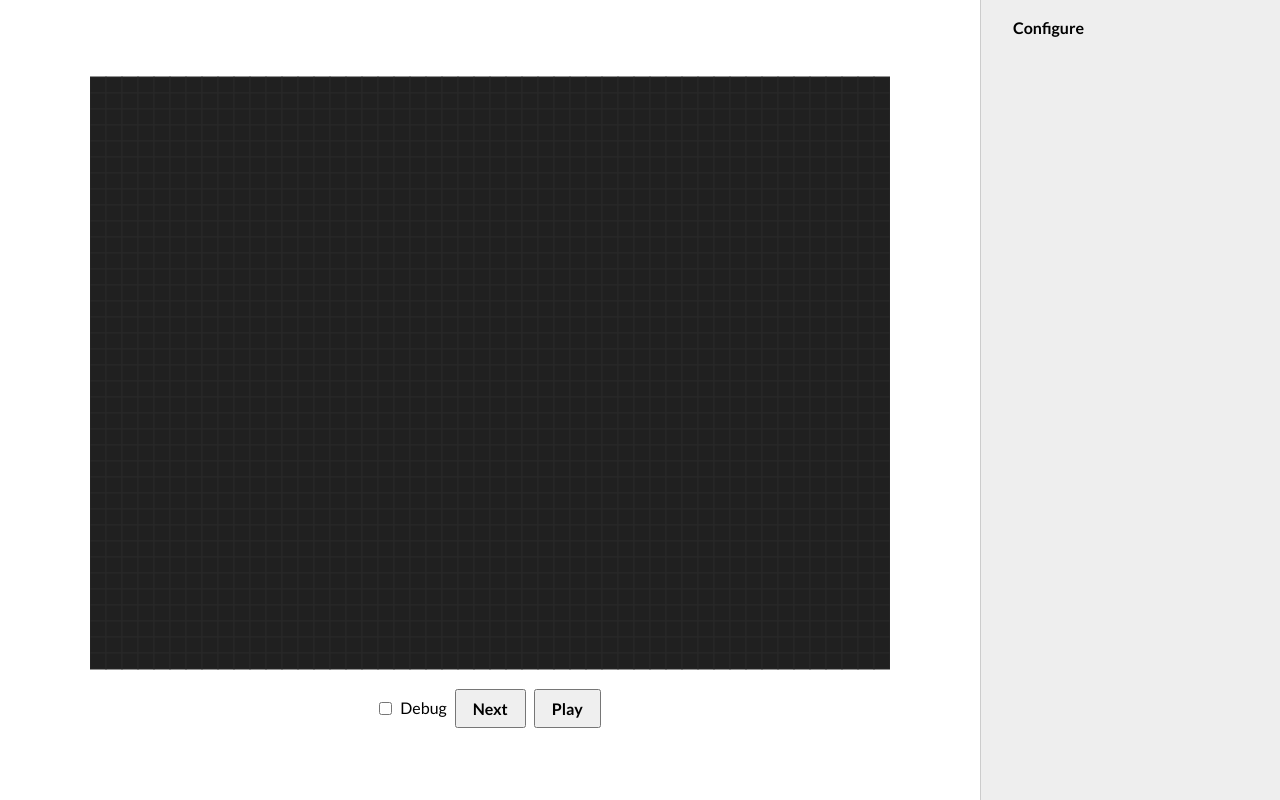
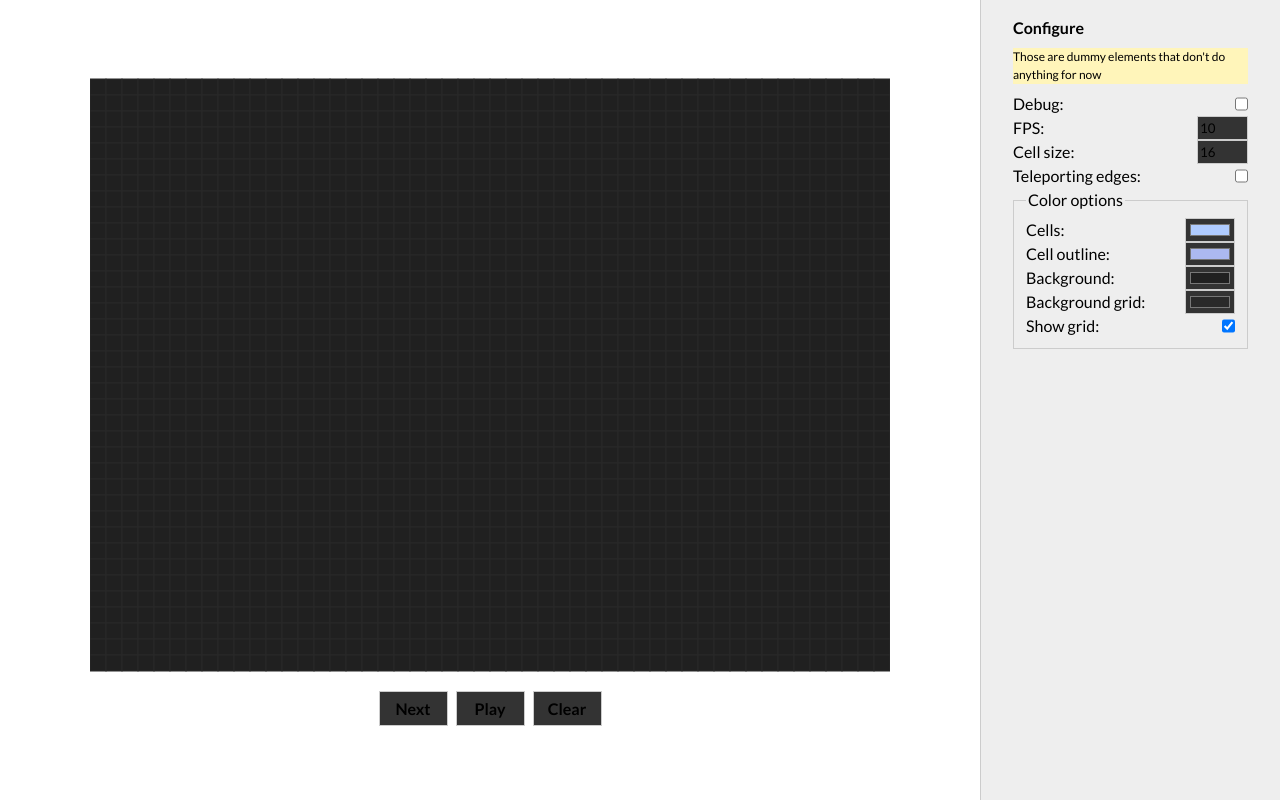
Before and after one commit to nikkehtine/conway-ts, a website with bundled scripts: page index.html in a window 1280 px wide. Built offline with nearby package versions, Linux system fonts and the light colour scheme.

Commit message:
Add UI controls and a clear button

```diff
--- a/index.html
+++ b/index.html
@@ -11,14 +11,54 @@
     <main>
       <canvas id="app"></canvas>
       <div class="controls">
-        <input type="checkbox" id="debug" />
-        <label for="debug">Debug</label>
         <input type="button" id="next" value="Next" />
         <input type="button" id="play" value="Play" />
+        <input type="button" id="clear" value="Clear" />
       </div>
     </main>
     <aside>
       <p class="head">Configure</p>
+      <p class="message">Those are dummy elements that don't do anything for now</p>
+      <!------------------------------------------->
+      <label>
+        Debug:
+        <input type="checkbox" id="debug" />
+      </label>
+      <label>
+        FPS:
+        <input type="number" id="fps" value="10" min="1" max="100" />
+      </label>
+      <label>
+        Cell size:
+        <input type="number" id="cellSize" value="16" min="2" max="100" />
+      </label>
+      <label>
+        Teleporting edges:
+        <input type="checkbox" id="teleportingEdges" />
+      </label>
+      <fieldset>
+        <legend>Color options</legend>
+        <label>
+          Cells:
+          <input type="color" id="liveCellColor" value="#afcbff" />
+        </label>
+        <label>
+          Cell outline:
+          <input type="color" id="liveGridColor" value="#acb9f0" />
+        </label>
+        <label>
+          Background:
+          <input type="color" id="deadCellColor" value="#202020" />
+        </label>
+        <label>
+          Background grid:
+          <input type="color" id="deadGridColor" value="#292929" />
+        </label>
+        <label>
+          Show grid:
+          <input type="checkbox" id="showGrid" checked />
+        </label>
+      </fieldset>
     </aside>
   </body>
 </html>
--- a/main.ts
+++ b/main.ts
@@ -24,8 +24,8 @@ const COLORS = {
     grid: "#292929",
   },
   [State.Alive]: {
-    fill: "#666666",
-    grid: "#5B5B5B",
+    fill: "#afcbff",
+    grid: "#acb9f0",
   },
 };
 
@@ -59,8 +59,7 @@ const deepCopy = (state: World): World => {
   return JSON.parse(JSON.stringify(state));
 };
 
-let world = createWorld();
-let nextWorld = createWorld();
+let world: World, nextWorld: World;
 
 const renderWorld = () => {
   for (let row = 0; row < BOARD.rows; ++row) {
@@ -80,7 +79,13 @@ const renderWorld = () => {
     }
   }
 };
-renderWorld();
+
+const init = () => {
+  world = createWorld();
+  nextWorld = createWorld();
+  renderWorld();
+};
+init();
 
 const countNeighbors = (row: number, col: number): number => {
   let neighbors = 0;
@@ -119,20 +124,9 @@ const computeNextWorld = () => {
 };
 
 const iterateNext = () => {
-  listActive();
   computeNextWorld();
   world = deepCopy(nextWorld);
   renderWorld();
-};
-
-const listActive = () => {
-  for (let row = 0; row < BOARD.rows; ++row) {
-    for (let col = 0; col < BOARD.cols; ++col) {
-      if (nextWorld[row][col] === State.Alive) {
-        console.log(`x: ${col}, y: ${row}`);
-      }
-    }
-  }
 };
 
 app.addEventListener("mousedown", (e) => {
@@ -149,7 +143,7 @@ app.addEventListener("mousedown", (e) => {
 });
 
 const nextBtn = document.getElementById("next");
-nextBtn?.addEventListener("click", () => iterateNext());
+nextBtn?.addEventListener("click", iterateNext);
 
 BOARD.frameInterval = 1000 / BOARD.fps;
 
@@ -166,20 +160,26 @@ const animate = (currentTime: number) => {
   }
 };
 
+const playPause = () => {
+  running = !running;
+  playBtn?.setAttribute("value", running ? "Stop" : "Play");
+  if (running) {
+    nextBtn?.setAttribute("disabled", "");
+    requestAnimationFrame(animate);
+  } else {
+    nextBtn?.removeAttribute("disabled");
+  }
+};
+
 const playBtn = document.getElementById("play");
 playBtn?.addEventListener("click", () => {
-  if (!running) {
-    playBtn.setAttribute("value", "Stop");
-    if (nextBtn) {
-      nextBtn.setAttribute("disabled", "");
-    }
-    running = true;
-    requestAnimationFrame(animate);
-  } else {
-    playBtn.setAttribute("value", "Play");
-    if (nextBtn) {
-      nextBtn.removeAttribute("disabled");
-    }
-    running = false;
+  playPause();
+});
+
+const clearBtn = document.getElementById("clear");
+clearBtn?.addEventListener("click", () => {
+  if (running) {
+    playPause();
   }
+  init();
 });
--- a/style.css
+++ b/style.css
@@ -2,7 +2,6 @@
 
 * {
   margin: 0;
-  font-family: inherit;
   box-sizing: border-box;
 }
 :root {
@@ -15,6 +14,8 @@ body {
   flex-direction: row;
   line-height: 1.5;
   -webkit-font-smoothing: antialiased;
+  -webkit-user-select: none;
+  user-select: none;
   @media screen and (prefers-color-scheme: dark) {
     background-color: #181818;
   }
@@ -27,8 +28,6 @@ main {
 }
 canvas {
   display: block;
-  max-width: 100%;
-  max-height: 100dvh;
 }
 .controls {
   display: flex;
@@ -40,14 +39,27 @@ canvas {
     user-select: none;
   }
   input[type="button"] {
+    width: 69px;
+    height: 35px;
     font-size: 1rem;
     font-weight: 700;
-    padding: 0.5rem 1rem;
+  }
+}
+input {
+  font-family: inherit;
+  cursor: pointer;
+  background-color: #333;
+  border: 1px solid #ccc;
+  &:active {
+    background-color: #444;
+  }
+  &:disabled {
+    cursor: default;
+    background-color: #222;
+    border-color: #666;
   }
 }
 aside {
-  font-family: "Lato";
-  font-size: 1rem;
   width: 300px;
   padding-block: 1rem;
   padding-inline: 2rem;
@@ -60,4 +72,24 @@ aside {
   .head {
     font-weight: 700;
   }
+  label {
+    display: flex;
+    justify-content: space-between;
+  }
+  input {
+    height: 1.5rem;
+    max-width: 80px;
+  }
+  fieldset {
+    border: 1px solid #ccc;
+    @media screen and (prefers-color-scheme: dark) {
+      border-color: #333;
+    }
+  }
 }
+.message {
+  font-size: 0.75rem;
+  background-color: #fff5ba;
+  color: black;
+  margin-block: 0.5rem;
+}
```
